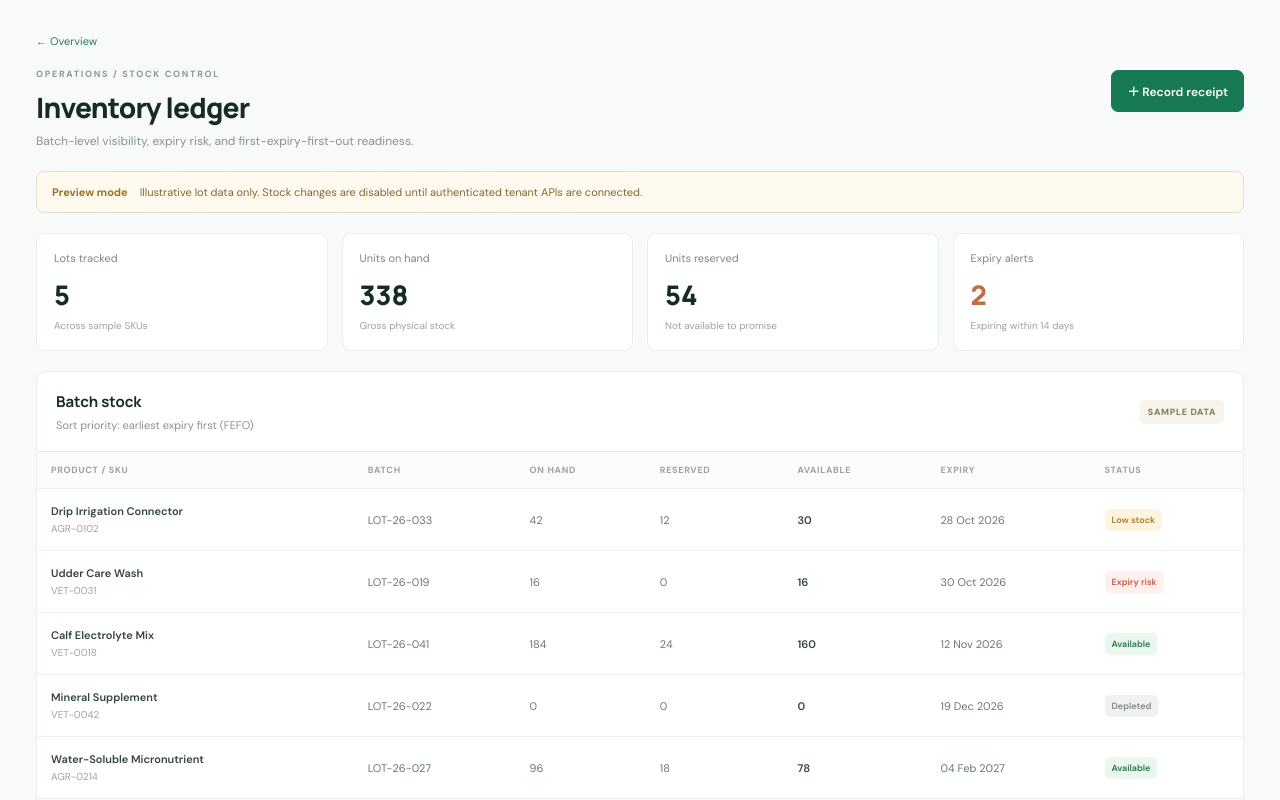
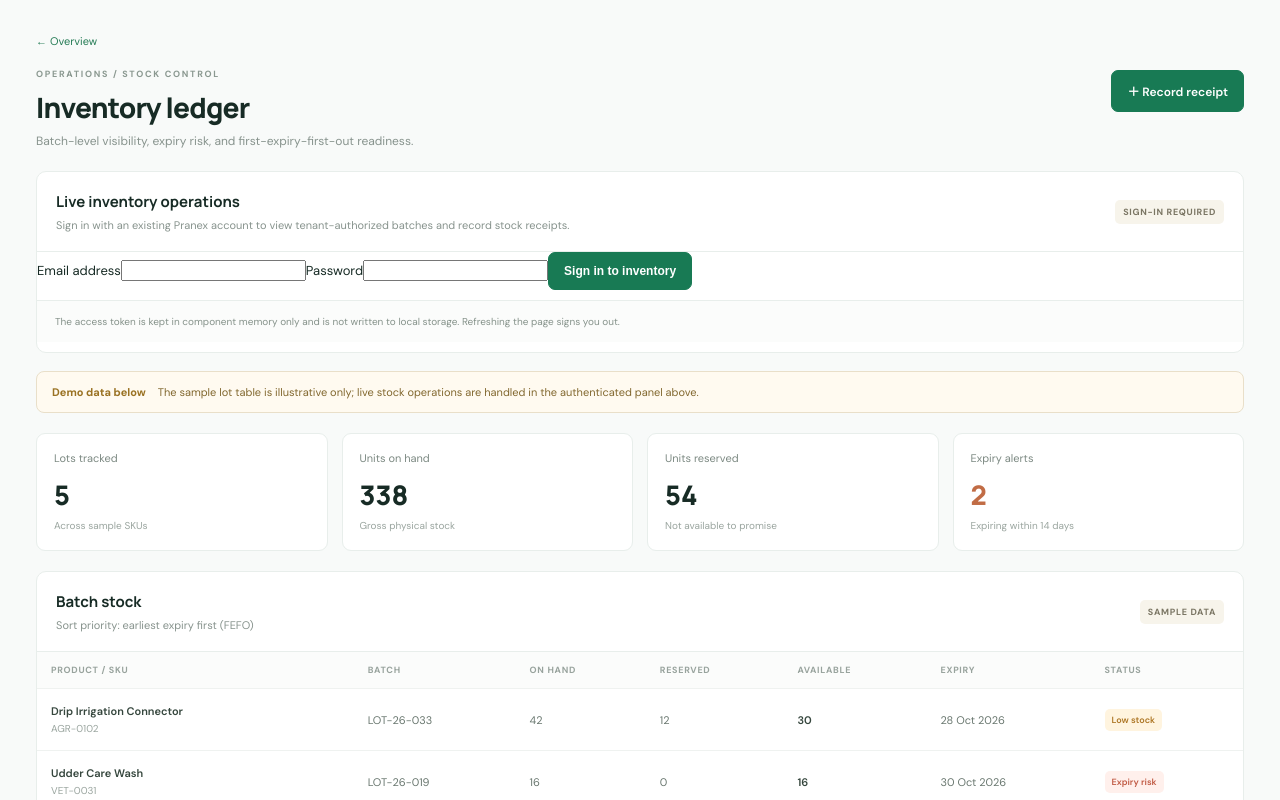
Before and after one commit to princesinghgemini-dotcom/Pranex, a Next.js app: page /inventory in a window 1280 px wide. Shown: the top 800 px of the page. Built offline with nearby package versions, Linux system fonts and the light colour scheme.

Commit message:
Connect inventory page to authenticated operations

```diff
--- a/app/inventory/page.tsx
+++ b/app/inventory/page.tsx
@@ -1,4 +1,5 @@
 import Link from "next/link";
+import InventoryOperations from "./InventoryOperations";
 const lots = [
   { sku: "VET-0018", product: "Calf Electrolyte Mix", batch: "LOT-26-041", qty: 184, reserved: 24, expiry: "2026-11-12", state: "Available" },
   { sku: "AGR-0102", product: "Drip Irrigation Connector", batch: "LOT-26-033", qty: 42, reserved: 12, expiry: "2026-10-28", state: "Low stock" },
@@ -11,7 +12,8 @@ export default function InventoryPage() {
   const alerts = lots.filter((lot) => lot.qty > 0 && daysToExpiry(lot.expiry) <= 14).length;
   return <main className="inventory-page">
     <header className="inventory-header"><div><Link className="back-link" href="/">← Overview</Link><p className="eyebrow">OPERATIONS / STOCK CONTROL</p><h1>Inventory ledger</h1><p className="subtitle">Batch-level visibility, expiry risk, and first-expiry-first-out readiness.</p></div><a className="primary link-button" href="#receipt-guidance">＋ Record receipt</a></header>
-    <div className="ledger-notice"><strong>Preview mode</strong><span>Illustrative lot data only. Stock changes are disabled until authenticated tenant APIs are connected.</span></div>
+    <InventoryOperations />
+    <div className="ledger-notice"><strong>Demo data below</strong><span>The sample lot table is illustrative only; live stock operations are handled in the authenticated panel above.</span></div>
     <div className="ledger-metrics"><article><span>Lots tracked</span><strong>{lots.length}</strong><small>Across sample SKUs</small></article><article><span>Units on hand</span><strong>{lots.reduce((sum, lot) => sum + lot.qty, 0).toLocaleString()}</strong><small>Gross physical stock</small></article><article><span>Units reserved</span><strong>{lots.reduce((sum, lot) => sum + lot.reserved, 0).toLocaleString()}</strong><small>Not available to promise</small></article><article className={alerts ? "attention" : ""}><span>Expiry alerts</span><strong>{alerts}</strong><small>Expiring within 14 days</small></article></div>
     <section className="ledger-panel"><div className="ledger-panel-head"><div><h2>Batch stock</h2><p>Sort priority: earliest expiry first (FEFO)</p></div><span className="demo-pill">SAMPLE DATA</span></div><div className="table-wrap"><table><thead><tr><th>PRODUCT / SKU</th><th>BATCH</th><th>ON HAND</th><th>RESERVED</th><th>AVAILABLE</th><th>EXPIRY</th><th>STATUS</th></tr></thead><tbody>{[...lots].sort((a,b)=>a.expiry.localeCompare(b.expiry)).map((lot) => <tr key={lot.sku}><td><strong>{lot.product}</strong><small>{lot.sku}</small></td><td>{lot.batch}</td><td>{lot.qty}</td><td>{lot.reserved}</td><td><strong>{Math.max(0,lot.qty-lot.reserved)}</strong></td><td>{new Date(lot.expiry+"T00:00:00Z").toLocaleDateString("en-IN",{day:"2-digit",month:"short",year:"numeric",timeZone:"UTC"})}</td><td><span className={"status "+(lot.state==="Available"?"healthy":lot.state==="Low stock"?"low":lot.state==="Depleted"?"depleted":"risk")}>{lot.state}</span></td></tr>)}</tbody></table></div><div className="ledger-foot">FEFO is a display priority only in this preview; allocation must be enforced transactionally by the order workflow.</div></section>
     <section className="ledger-panel" id="receipt-guidance"><div className="ledger-panel-head"><div><h2>Receipt workflow readiness</h2><p>Controls required before accepting live stock</p></div></div><div className="readiness-grid"><div><span className="check">✓</span><div><strong>Tenant membership check</strong><p>Database function derives identity from the authenticated session and verifies inventory-manager membership.</p></div></div><div><span className="check">✓</span><div><strong>Append-only movement ledger</strong><p>Client roles cannot update or delete posted stock movements; corrections should use compensating entries.</p></div></div><div><span className="check">✓</span><div><strong>Idempotency support</strong><p>Receipt RPC accepts an idempotency key to reduce duplicate receipt risk on retries.</p></div></div><div><span className="pending">!</span><div><strong>Integration still required</strong><p>Connect the authenticated Supabase client and test concurrency, duplicate retries, and tenant isolation before enabling writes.</p></div></div></div></section>
```
